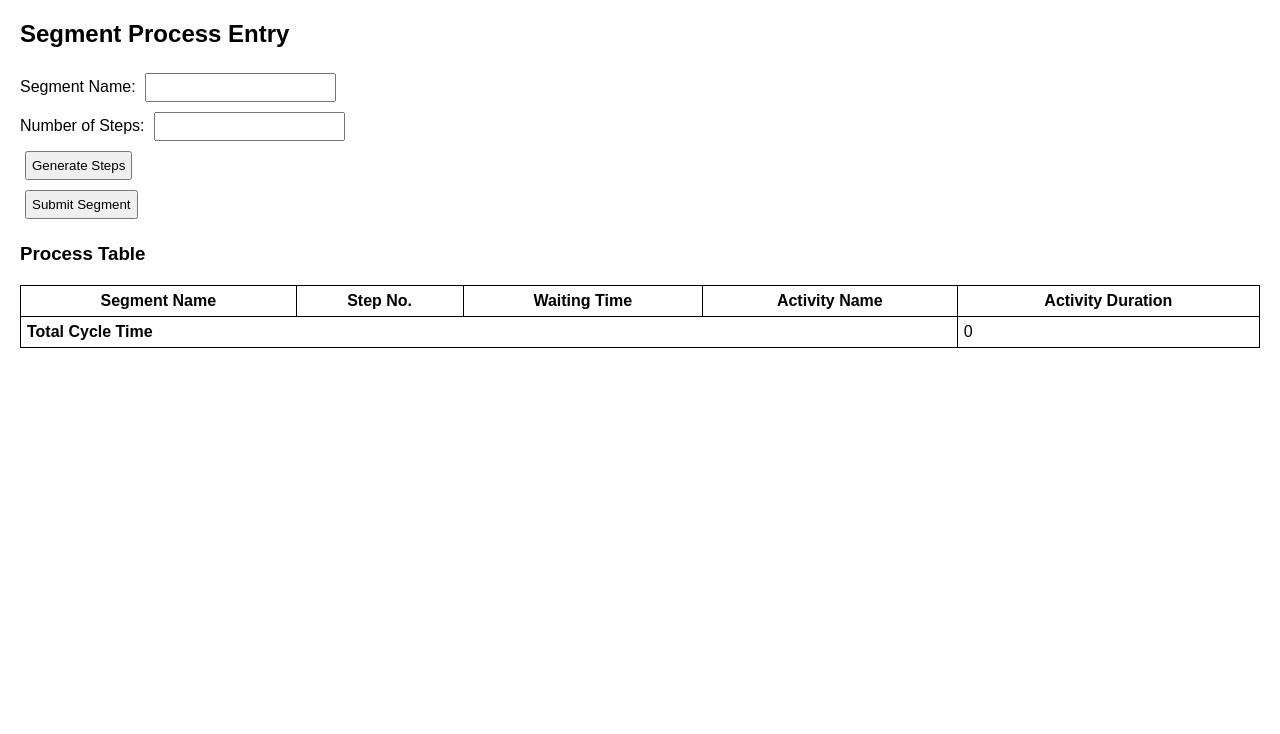
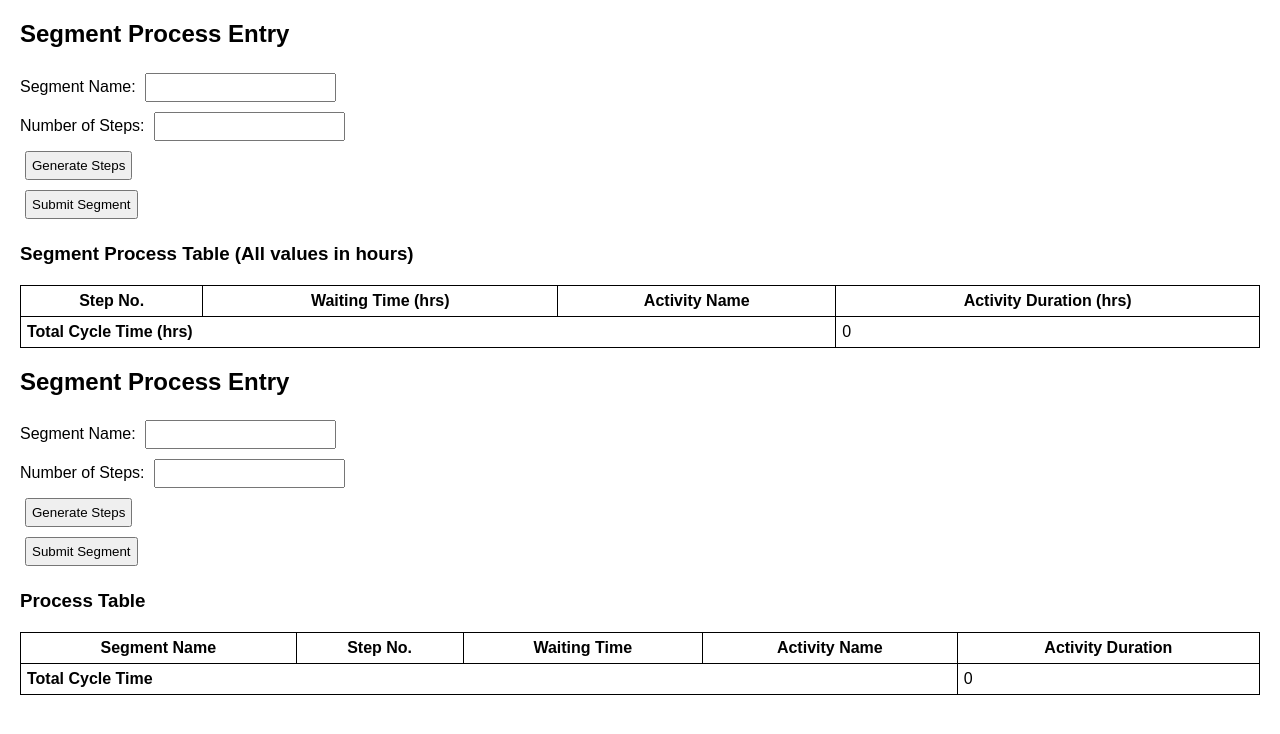
Before and after one commit to ashurai21/Cycle-time, a plain HTML site: page index.html in a window 1280 px wide. Drawn offline with Linux system fonts and the light colour scheme.

Commit message:
Update index.html

```diff
--- a/index.html
+++ b/index.html
@@ -1,3 +1,163 @@
+<!DOCTYPE html>
+<html lang="en">
+<head>
+  <meta charset="UTF-8">
+  <title>Segment Process Entry (Hours)</title>
+  <style>
+    body {
+      font-family: Arial, sans-serif;
+      margin: 20px;
+    }
+    input, button {
+      padding: 5px;
+      margin: 5px;
+    }
+    .step {
+      border: 1px solid #ccc;
+      padding: 10px;
+      margin-top: 10px;
+    }
+    table, th, td {
+      border: 1px solid black;
+      border-collapse: collapse;
+      padding: 6px;
+    }
+    table {
+      margin-top: 20px;
+      width: 100%;
+    }
+  </style>
+</head>
+<body>
+
+  <h2>Segment Process Entry</h2>
+
+  <label>Segment Name: </label>
+  <input type="text" id="segmentName"><br>
+
+  <label>Number of Steps: </label>
+  <input type="number" id="stepCount" min="1"><br>
+
+  <button onclick="generateForm()">Generate Steps</button>
+
+  <form id="stepsForm"></form>
+
+  <button onclick="submitSegment()">Submit Segment</button>
+
+  <h3>Segment Process Table (All values in hours)</h3>
+  <table id="dataTable">
+    <thead id="tableHead">
+      <tr>
+        <th>Step No.</th>
+        <th>Waiting Time (hrs)</th>
+        <th>Activity Name</th>
+        <th>Activity Duration (hrs)</th>
+      </tr>
+    </thead>
+    <tbody id="tableBody"></tbody>
+    <tfoot id="tableFooter">
+      <tr>
+        <td colspan="3"><strong>Total Cycle Time (hrs)</strong></td>
+        <td id="totalCycleTime">0</td>
+      </tr>
+    </tfoot>
+  </table>
+
+  <script>
+    let segmentCount = 0;
+    const allSegments = [];
+
+    function generateForm() {
+      const stepCount = parseInt(document.getElementById('stepCount').value);
+      const form = document.getElementById('stepsForm');
+      form.innerHTML = '';
+
+      for (let i = 1; i <= stepCount; i++) {
+        const div = document.createElement('div');
+        div.className = 'step';
+        div.innerHTML = `
+          <h4>Process Step ${i}</h4>
+          ${i > 1 ? `
+            <label>Waiting Time before this step (hrs): </label>
+            <input type="number" name="waiting${i}" min="0" step="0.1" value="0"><br>
+          ` : ''}
+          <label>Activity Name: </label>
+          <input type="text" name="activityName${i}" required><br>
+          <label>Activity Duration (hrs): </label>
+          <input type="number" name="duration${i}" min="0.1" step="0.1" required><br>
+        `;
+        form.appendChild(div);
+      }
+    }
+
+    function submitSegment() {
+      const segment = document.getElementById('segmentName').value.trim();
+      const stepCount = parseInt(document.getElementById('stepCount').value);
+
+      if (!segment || !stepCount) {
+        alert("Please enter segment name and number of steps.");
+        return;
+      }
+
+      segmentCount++;
+      allSegments.push(segment);
+
+      const colIndex = segmentCount;
+      const table = document.getElementById('dataTable');
+      const thead = document.getElementById('tableHead');
+      const tbody = document.getElementById('tableBody');
+      const tfoot = document.getElementById('tableFooter');
+
+      // Add header for the new segment if not already present
+      if (thead.rows[0].cells.length < 4 + segmentCount) {
+        const header = document.createElement('th');
+        header.textContent = `Segment: ${segment}`;
+        thead.rows[0].appendChild(header);
+      }
+
+      // Update rows or add new ones
+      for (let i = 1; i <= stepCount; i++) {
+        const activityName = document.querySelector(`[name=activityName${i}]`).value;
+        const duration = parseFloat(document.querySelector(`[name=duration${i}]`).value);
+        const waiting = i > 1 ? parseFloat(document.querySelector(`[name=waiting${i}]`).value || "0") : 0;
+
+        let row = tbody.rows[i - 1];
+        if (!row) {
+          row = tbody.insertRow();
+          row.insertCell().textContent = i;
+          row.insertCell().textContent = i > 1 ? waiting : 0;
+          row.insertCell().textContent = activityName;
+          row.insertCell().textContent = duration;
+        }
+
+        // Add the segment cycle time stepwise in new column
+        const totalForStep = waiting + duration;
+        const newCell = row.insertCell(-1);
+        newCell.textContent = totalForStep.toFixed(2);
+      }
+
+      // Calculate and display total cycle time for this segment
+      let totalCycleTime = 0;
+      for (let i = 1; i <= stepCount; i++) {
+        const duration = parseFloat(document.querySelector(`[name=duration${i}]`).value);
+        const waiting = i > 1 ? parseFloat(document.querySelector(`[name=waiting${i}]`).value || "0") : 0;
+        totalCycleTime += duration + waiting;
+      }
+
+      // Add new column in footer for total cycle time
+      const footerCell = document.createElement('td');
+      footerCell.textContent = totalCycleTime.toFixed(2);
+      tfoot.rows[0].appendChild(footerCell);
+
+      // Reset form
+      document.getElementById('segmentName').value = '';
+      document.getElementById('stepCount').value = '';
+      document.getElementById('stepsForm').innerHTML = '';
+    }
+  </script>
+
+</body>
+</html>
 <!DOCTYPE html>
 <html lang="en">
 <head>
```
